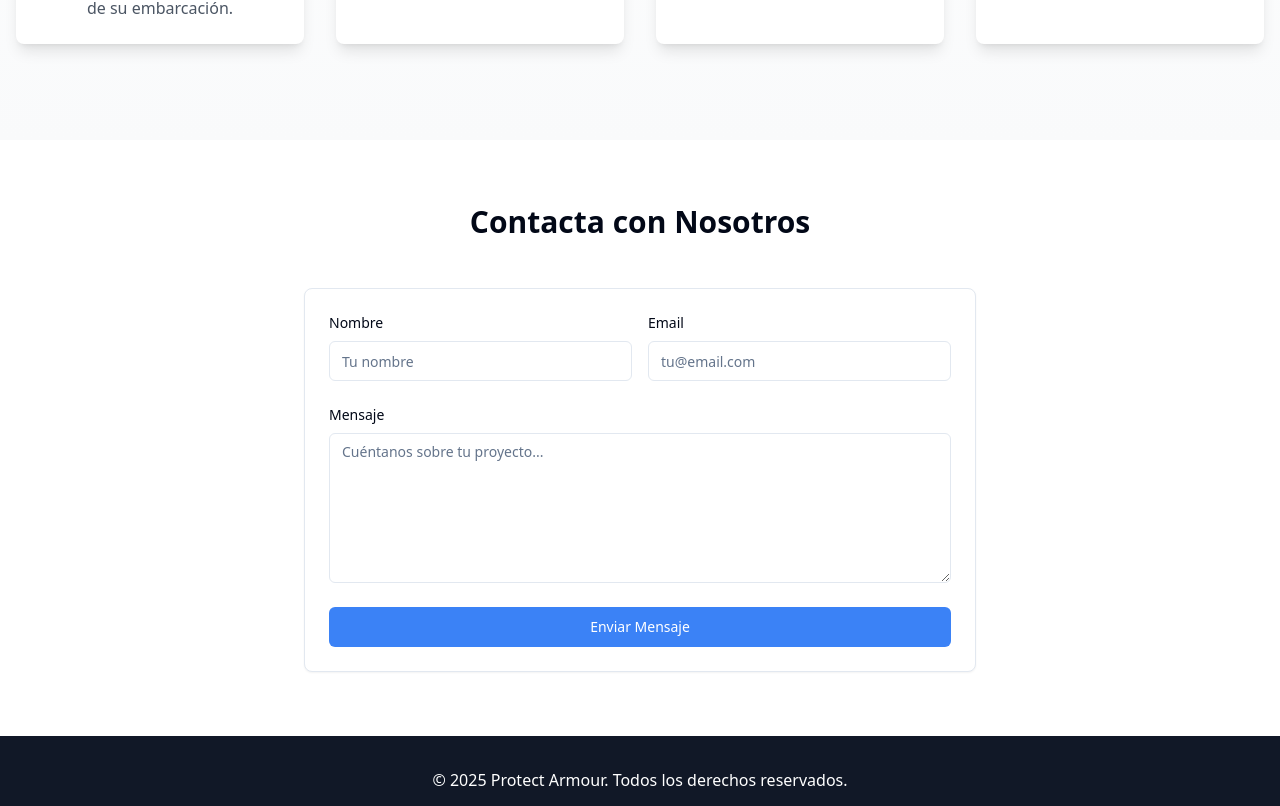
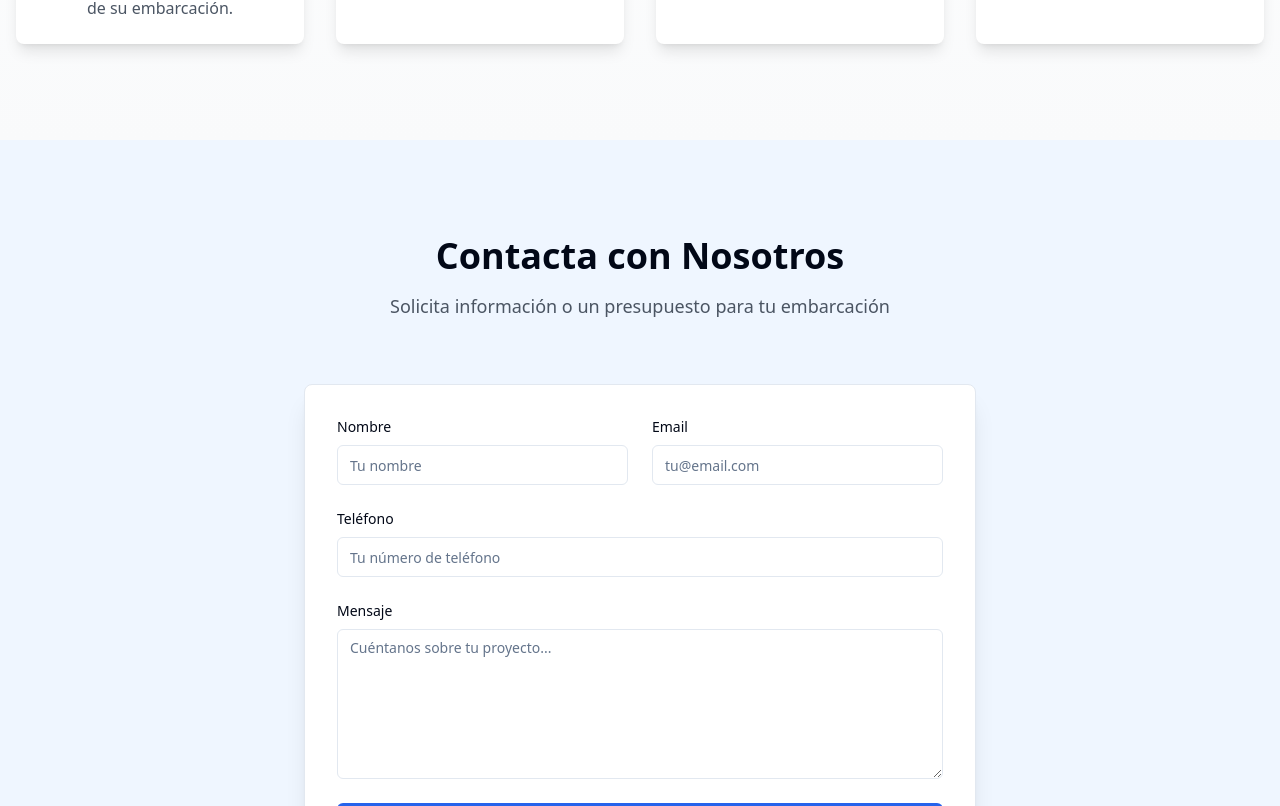
Before and after one commit to altanlabs/d93672-new-app, a React (Vite) app: page / in a window 1280 px wide. Shown: the part 1214-2020 px from the top of the page. Built offline with nearby package versions, Linux system fonts and the light colour scheme; what @radix-ui/themes would draw is missing.

Commit message:
New commit

```diff
--- a/src/components/blocks/contact-section.tsx
+++ b/src/components/blocks/contact-section.tsx
@@ -4,29 +4,59 @@ import { Textarea } from "@/components/ui/textarea";
 import { Card, CardContent } from "@/components/ui/card";
 
 export const ContactSection = () => {
+  const handleSubmit = (e: React.FormEvent) => {
+    e.preventDefault();
+    // Aquí se implementará la lógica del formulario
+    console.log('Formulario enviado');
+  };
+
   return (
-    <section className="py-16 bg-white dark:bg-gray-800" id="contacto">
+    <section className="py-24 bg-blue-50 dark:bg-gray-800" id="contacto">
       <div className="container mx-auto px-4">
-        <h2 className="text-3xl font-bold text-center mb-12 dark:text-white">
-          Contacta con Nosotros
-        </h2>
+        <div className="max-w-3xl mx-auto text-center mb-16">
+          <h2 className="text-4xl font-bold mb-4 dark:text-white">
+            Contacta con Nosotros
+          </h2>
+          <p className="text-lg text-gray-600 dark:text-gray-300">
+            Solicita información o un presupuesto para tu embarcación
+          </p>
+        </div>
         <div className="max-w-2xl mx-auto">
-          <Card>
-            <CardContent className="p-6">
-              <form className="space-y-6">
-                <div className="grid grid-cols-1 md:grid-cols-2 gap-4">
+          <Card className="shadow-xl">
+            <CardContent className="p-8">
+              <form onSubmit={handleSubmit} className="space-y-6">
+                <div className="grid grid-cols-1 md:grid-cols-2 gap-6">
                   <div>
                     <label className="block text-sm font-medium mb-2 dark:text-white">
                       Nombre
                     </label>
-                    <Input placeholder="Tu nombre" />
+                    <Input
+                      placeholder="Tu nombre"
+                      className="w-full"
+                      required
+                    />
                   </div>
                   <div>
                     <label className="block text-sm font-medium mb-2 dark:text-white">
                       Email
                     </label>
-                    <Input type="email" placeholder="tu@email.com" />
+                    <Input
+                      type="email"
+                      placeholder="tu@email.com"
+                      className="w-full"
+                      required
+                    />
                   </div>
+                </div>
+                <div>
+                  <label className="block text-sm font-medium mb-2 dark:text-white">
+                    Teléfono
+                  </label>
+                  <Input
+                    type="tel"
+                    placeholder="Tu número de teléfono"
+                    className="w-full"
+                  />
                 </div>
                 <div>
                   <label className="block text-sm font-medium mb-2 dark:text-white">
@@ -34,10 +64,14 @@ export const ContactSection = () => {
                   </label>
                   <Textarea
                     placeholder="Cuéntanos sobre tu proyecto..."
-                    className="min-h-[150px]"
+                    className="min-h-[150px] w-full"
+                    required
                   />
                 </div>
-                <Button className="w-full bg-blue-500 hover:bg-blue-600 text-white">
+                <Button
+                  type="submit"
+                  className="w-full bg-blue-600 hover:bg-blue-700 text-white py-3"
+                >
                   Enviar Mensaje
                 </Button>
               </form>
```
